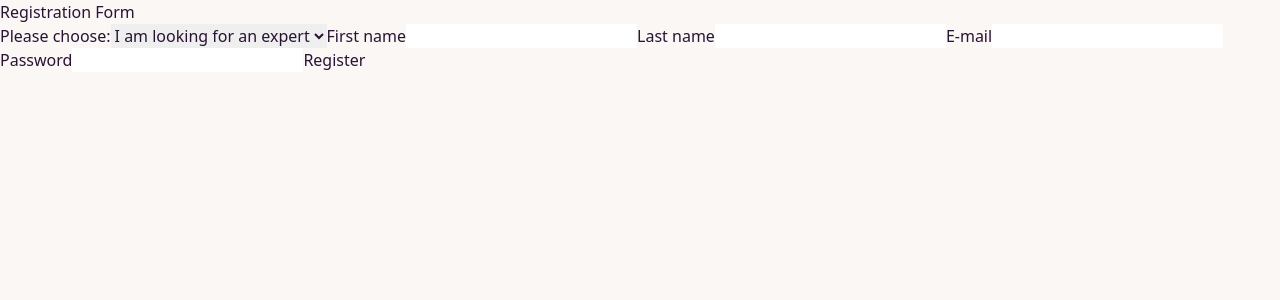
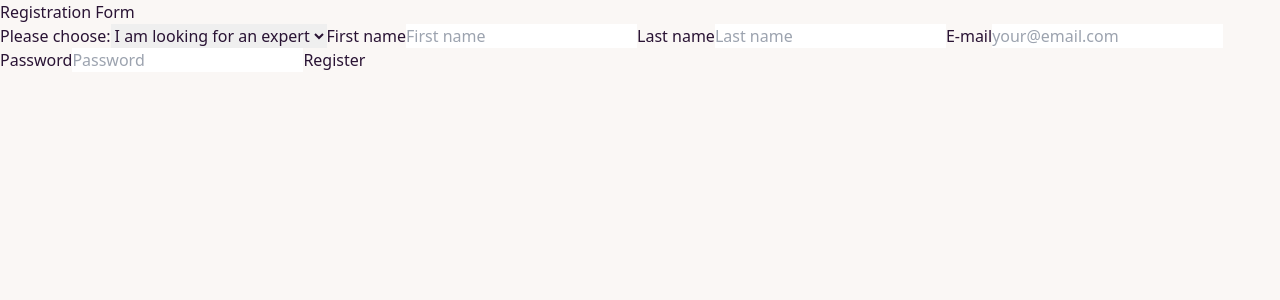
Before and after one commit to CornaSn/final-project, a Next.js app: page /register in a window 1280 px wide. Shown: the top 300 px of the page. Built offline with nearby package versions, Linux system fonts and the light colour scheme.

Commit message:
Add Error message at Registration

```diff
--- a/app/(auth)/api/register/route.ts
+++ b/app/(auth)/api/register/route.ts
@@ -56,10 +56,10 @@ export async function POST(
 
   if (!result.success) {
     return NextResponse.json(
+      { errors: result.error.issues },
       {
-        errors: result.error.issues,
+        status: 400,
       },
-      { status: 400 },
     );
   }
 
--- a/app/(auth)/register/Registerform.tsx
+++ b/app/(auth)/register/Registerform.tsx
@@ -1,6 +1,8 @@
 'use client';
 
+import { useRouter } from 'next/navigation';
 import { useState } from 'react';
+import ErrorMessage from '../../../app/ErrorMessage';
 import { RegisterResponseBodyPost } from '../api/register/route';
 
 export default function RegisterForm() {
@@ -9,9 +11,11 @@ export default function RegisterForm() {
   const [lastName, setLastName] = useState('');
   const [email, setEmail] = useState('');
   const [password, setPassword] = useState('');
+  const [errors, setErrors] = useState<{ message: string }[]>([]);
 
   const expert = 'expert';
   const member = 'member';
+  const router = useRouter();
 
   async function handleRegister(event: React.FormEvent<HTMLFormElement>) {
     event.preventDefault();
@@ -30,8 +34,15 @@ export default function RegisterForm() {
       },
     });
     const data: RegisterResponseBodyPost = await response.json();
+    // console.log('data', data);
 
-    console.log('data', data);
+    if ('errors' in data) {
+      setErrors(data.errors);
+      return;
+    }
+
+    // router.push(`/profile/${data.user.firstName}`);
+    router.refresh();
   }
 
   return (
@@ -53,6 +64,7 @@ export default function RegisterForm() {
         First name
         <input
           value={firstName}
+          placeholder="First name"
           onChange={(event) => setFirstName(event.currentTarget.value)}
         />
       </label>
@@ -61,6 +73,7 @@ export default function RegisterForm() {
         Last name
         <input
           value={lastName}
+          placeholder="Last name"
           onChange={(event) => setLastName(event.currentTarget.value)}
         />
       </label>
@@ -69,6 +82,8 @@ export default function RegisterForm() {
         E-mail
         <input
           value={email}
+          type="email"
+          placeholder="your@email.com"
           onChange={(event) => setEmail(event.currentTarget.value)}
         />
       </label>
@@ -77,10 +92,19 @@ export default function RegisterForm() {
         Password
         <input
           value={password}
+          type="password"
+          placeholder="Password"
           onChange={(event) => setPassword(event.currentTarget.value)}
         />
       </label>
       <button>Register</button>
+      {errors.map((error) => (
+        <div className="error" key={`error-${error.message}`}>
+          <div className="text-lg text-red-600">
+            <ErrorMessage>{error.message}</ErrorMessage>
+          </div>
+        </div>
+      ))}
     </form>
   );
 }
--- /dev/null
+++ b/app/ErrorMessage.tsx
@@ -0,0 +1,9 @@
+import { ReactNode } from 'react';
+
+type Props = {
+  children: ReactNode;
+};
+
+export default function ErrorMessage(props: Props) {
+  return <div>{props.children}</div>;
+}
```
